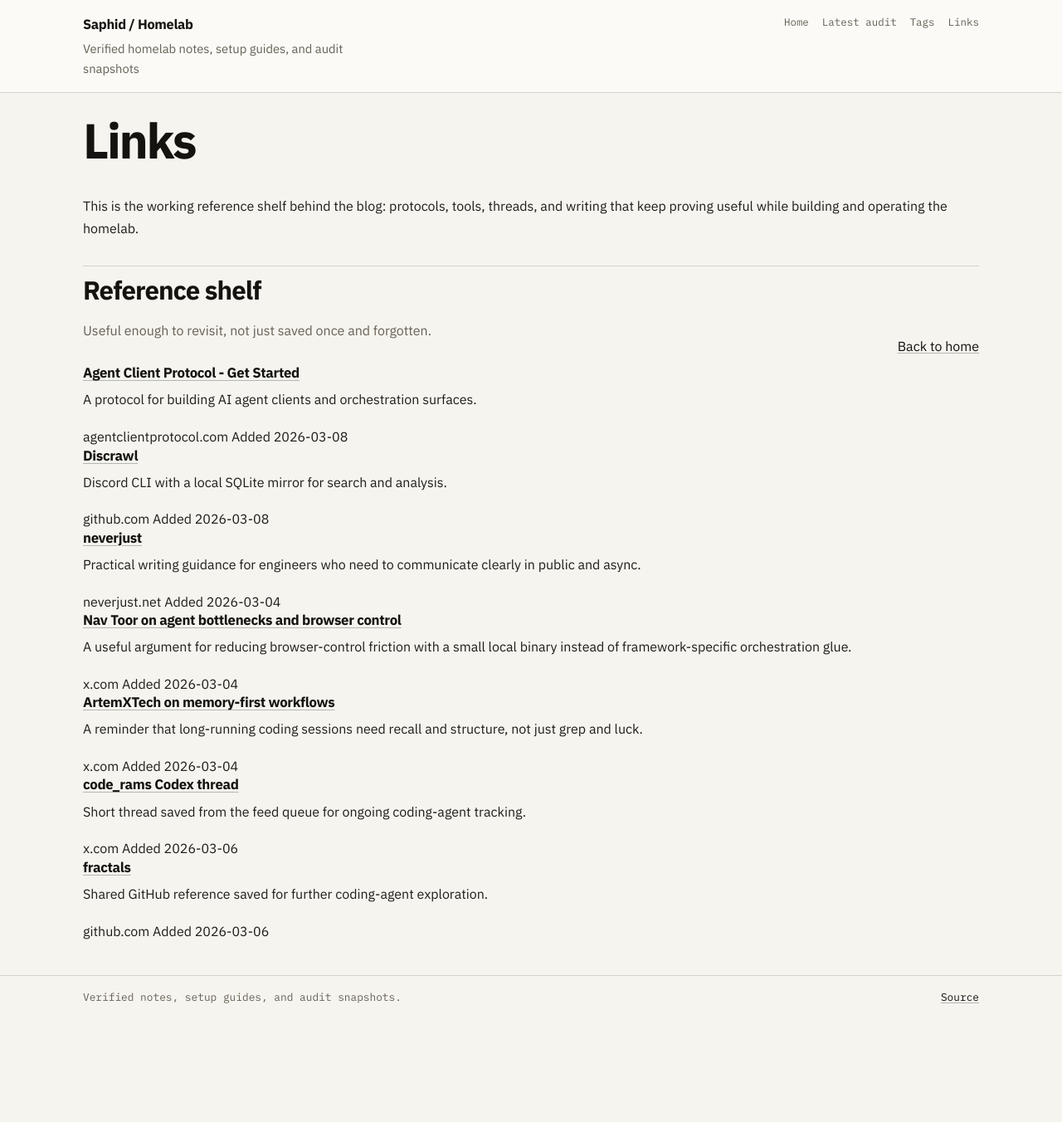
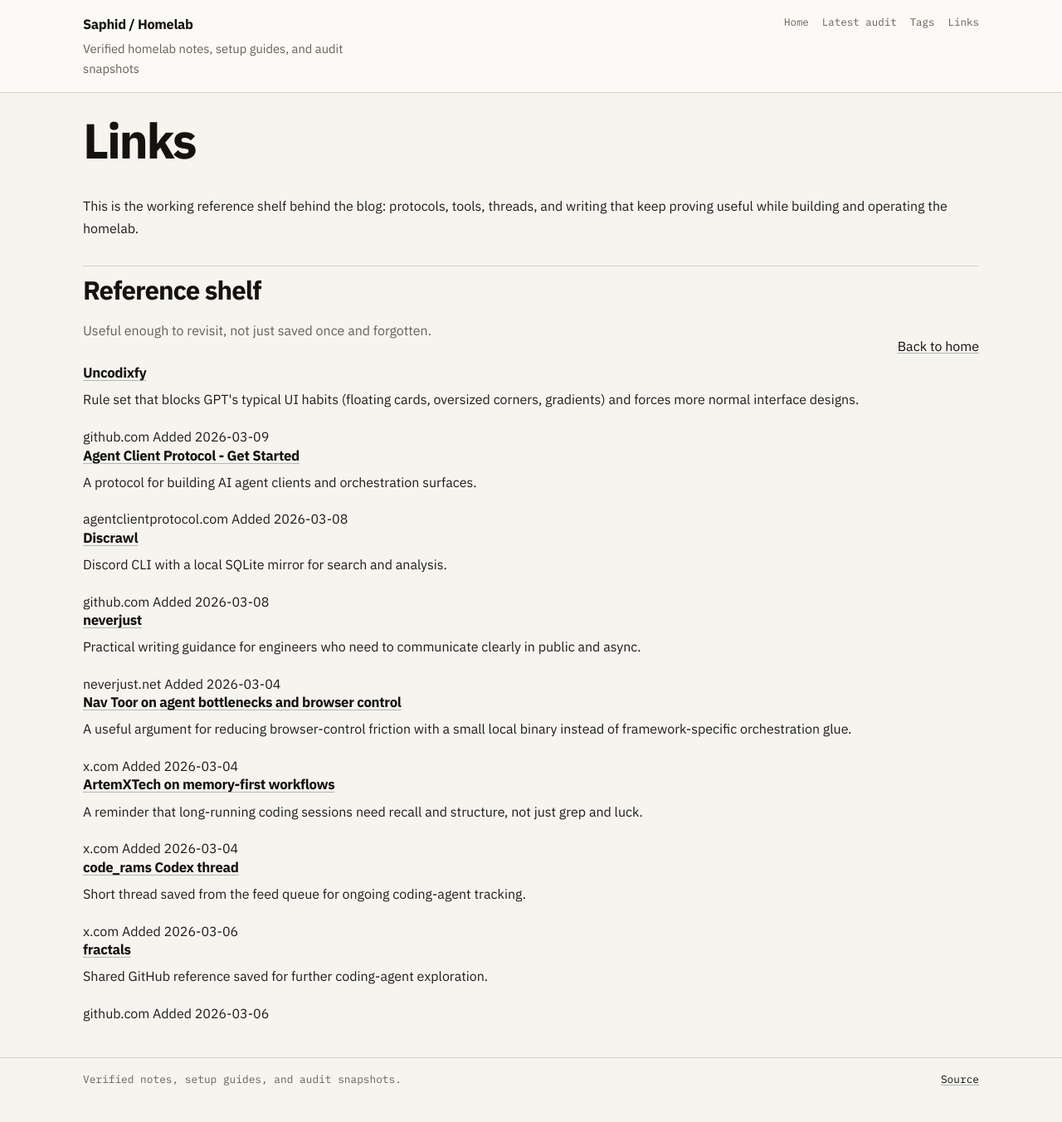
Before and after one commit to saphid/homelab-blog, a Jekyll site: the page built from links.html, in a window 1280 px wide. Shown: the whole page at 83% size. Built offline with Jekyll 4.4.1, drawn with Linux system fonts in a browser that asks for light colours; before the commit the page ends 1253 px from its top, so only the background shows below that.

Commit message:
Add Uncodixfy - Anti-GPT UI patterns

```diff
--- a/links.html
+++ b/links.html
@@ -19,6 +19,17 @@
     <a class="section-link" href="{{ '/' | relative_url }}">Back to home</a>
   </div>
   <div class="link-directory">
+    <article class="link-row">
+      <div>
+        <h3><a href="https://github.com/cyxzdev/Uncodixfy" target="_blank" rel="noopener">Uncodixfy</a></h3>
+        <p>Rule set that blocks GPT's typical UI habits (floating cards, oversized corners, gradients) and forces more normal interface designs.</p>
+      </div>
+      <div class="link-row__meta">
+        <span>github.com</span>
+        <span>Added 2026-03-09</span>
+      </div>
+    </article>
+
     <article class="link-row">
       <div>
         <h3><a href="https://agentclientprotocol.com/get-started/introduction" target="_blank" rel="noopener">Agent Client Protocol - Get Started</a></h3>
```
